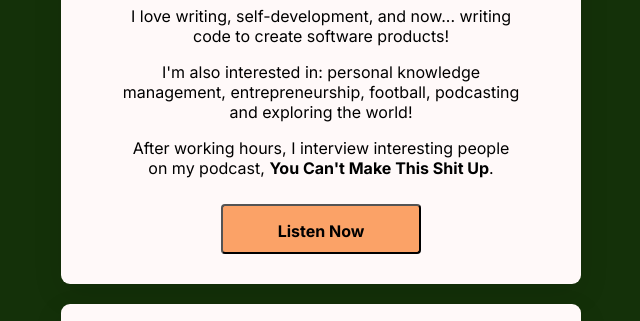
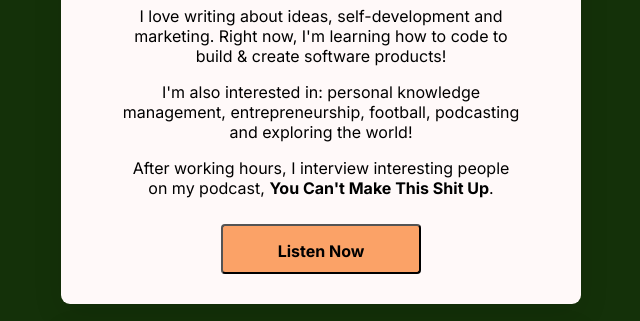
Before and after one commit to ezekielmiles/profile, a plain HTML site: page index.html in a window 1280 px wide. Shown: the part 410-731 px from the top of the page, without its empty margins (263-903 px from the left). Drawn offline with Linux system fonts and the light colour scheme.

Commit message:
changed description

```diff
--- a/index.html
+++ b/index.html
@@ -16,7 +16,7 @@
       <img class="img-circle" src="images/profilepic.png">
       <h1>Hey, I'm Ezekiel! 🤞</h1>
       <h2></h2>
-      <p>I love writing, self-development, and now... writing code to create software products!</p>
+      <p>I love writing about ideas, self-development and marketing. Right now, I'm learning how to code to build & create software products!</p>
       <p>I'm also interested in: personal knowledge management, entrepreneurship, football, podcasting and exploring the world! </p>
       <p>After working hours, I interview interesting people on my podcast, <strong>You Can't Make This Shit Up</strong>.</p>
       <button>Listen Now</button>
```
